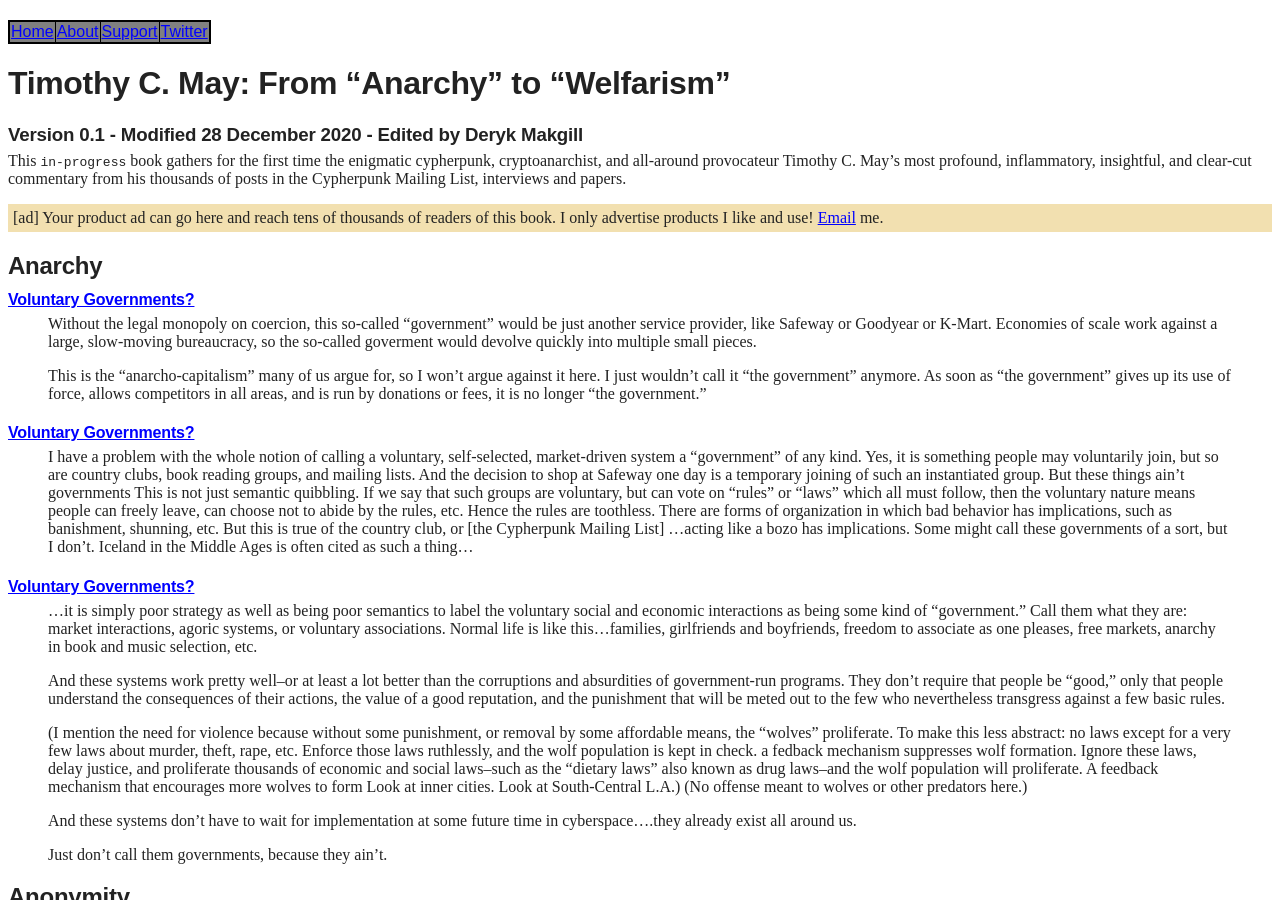
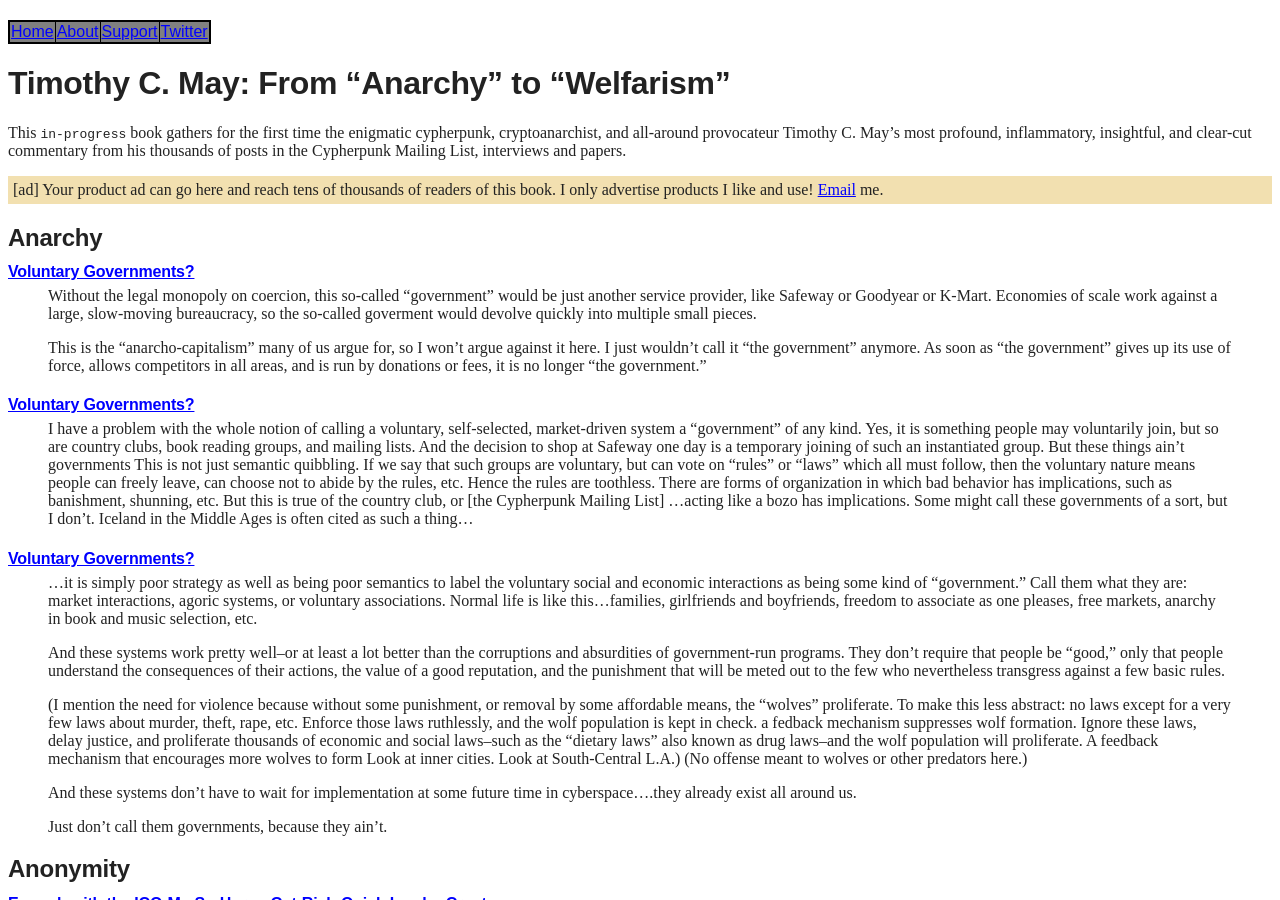
Before and after one commit to wakgill/deryk, a Jekyll site: the page built from tcm.md, in a window 1280 px wide and 900 px high. Built offline with Jekyll 4.4.1, drawn with Linux system fonts in a browser that asks for light colours.

Commit message:
Update tcm.md

```diff
--- a/tcm.md
+++ b/tcm.md
@@ -5,9 +5,6 @@ image: https://raw.githubusercontent.com/wakgill/deryk/main/assets/img/tmc.png
 ---
 
 # Timothy C. May: From "Anarchy" to "Welfarism"
-
-### Version 0.1 - Modified 28 December 2020 - Edited by Deryk Makgill
-
 
 This <code>in-progress</code> book gathers for the first time the enigmatic cypherpunk, cryptoanarchist, and all-around provocateur Timothy C. May’s most profound, inflammatory, insightful, and clear-cut commentary from his thousands of posts in the Cypherpunk Mailing List, interviews and papers.
 
```
